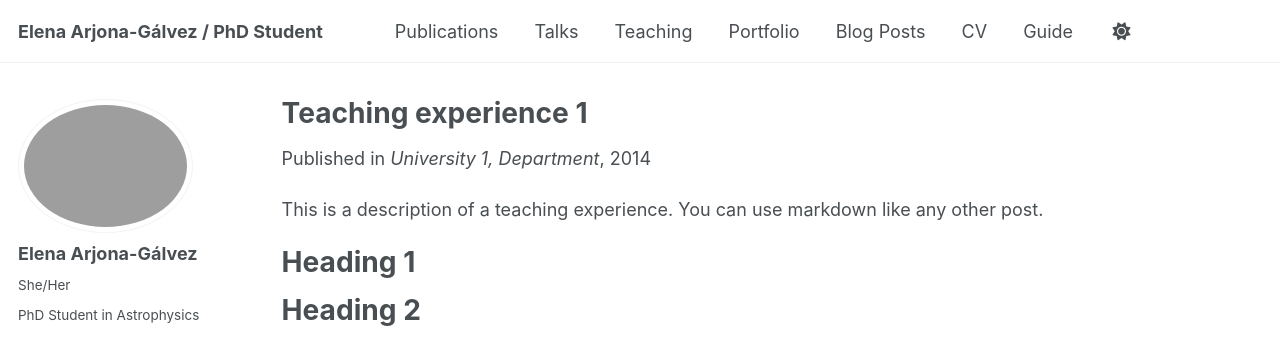
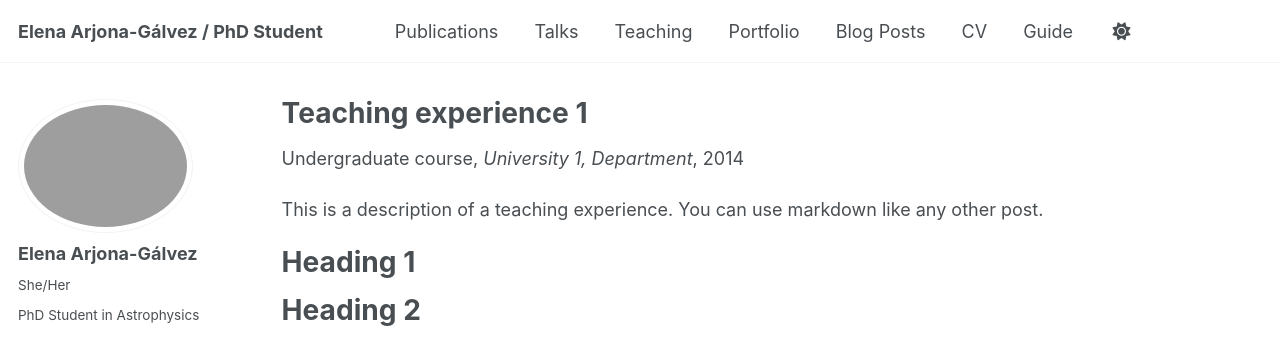
Before and after one commit to elearjgal/elearjgal.github.io, a Jekyll site: the page built from _outreach/2014-spring-teaching-1.md, in a window 1280 px wide and 1054 px high. Shown: the top 341 px of the window. Built offline with Jekyll 4.4.1, drawn with Linux system fonts in a browser that asks for light colours; some web fonts are replaced; a script that is not in the unit is left out.

Commit message:
Update single.html
changing teaching for outreach

```diff
--- a/_layouts/single.html
+++ b/_layouts/single.html
@@ -34,7 +34,7 @@ layout: default
           <p class="page__date"><strong><i class="fa fa-fw fa-calendar" aria-hidden="true"></i> {{ site.data.ui-text[site.locale].date_label | default: "Published:" }}</strong> <time datetime="{{ page.modified | date: "%Y-%m-%d" }}">{{ page.modified | date: "%B %d, %Y" }}</time></p>
         {% endif %}
 
-        {% if page.collection == 'teaching' %}
+        {% if page.collection == 'outreach' %}
           <p> {{ page.type }}, <i>{{ page.venue }}</i>, {{ page.date | default: "1900-01-01" | date: "%Y" }} </p>
         {% elsif page.venue and page.date %}
           <p>Published in <i>{{ page.venue }}</i>, {{ page.date | default: "1900-01-01" | date: "%Y" }} </p>
```
